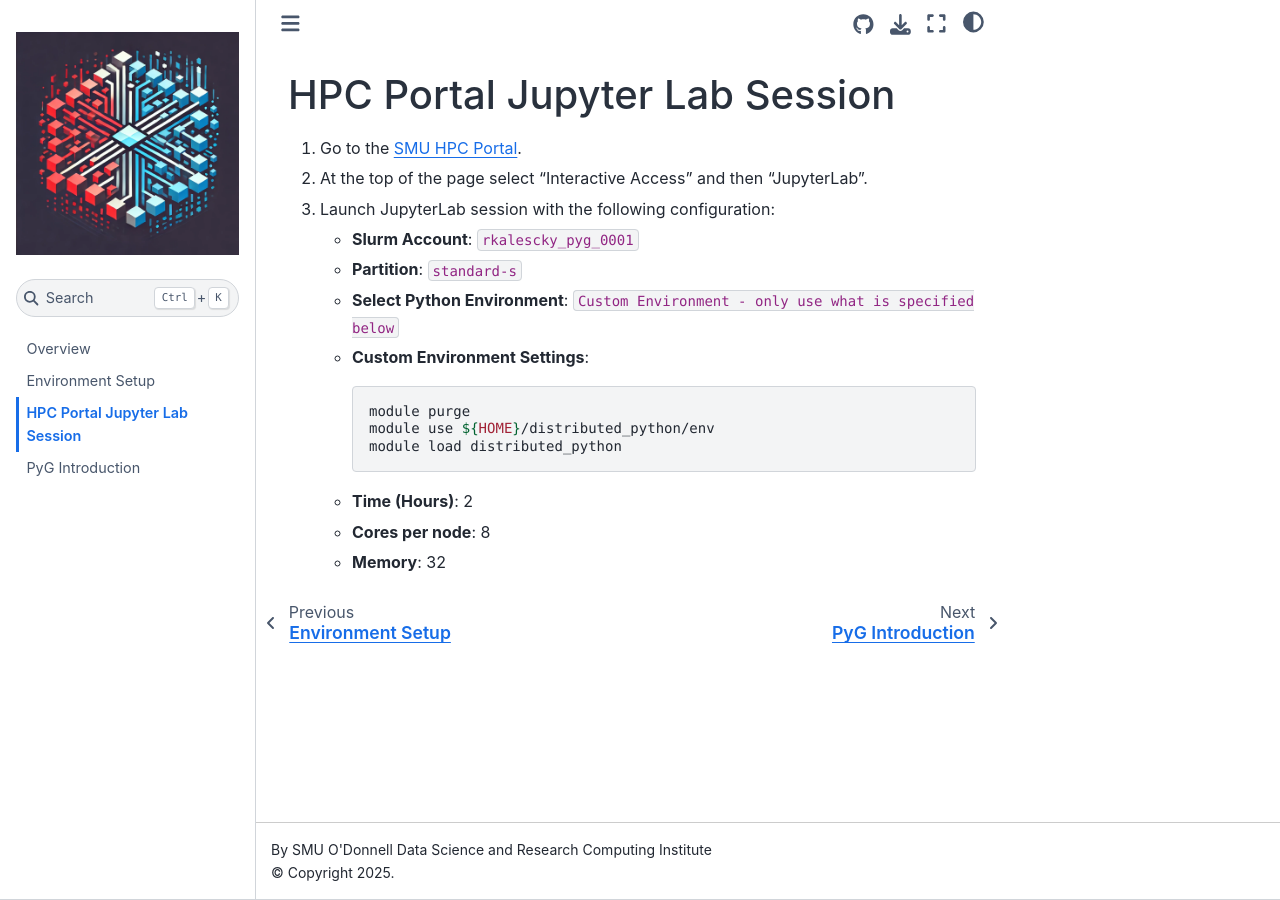
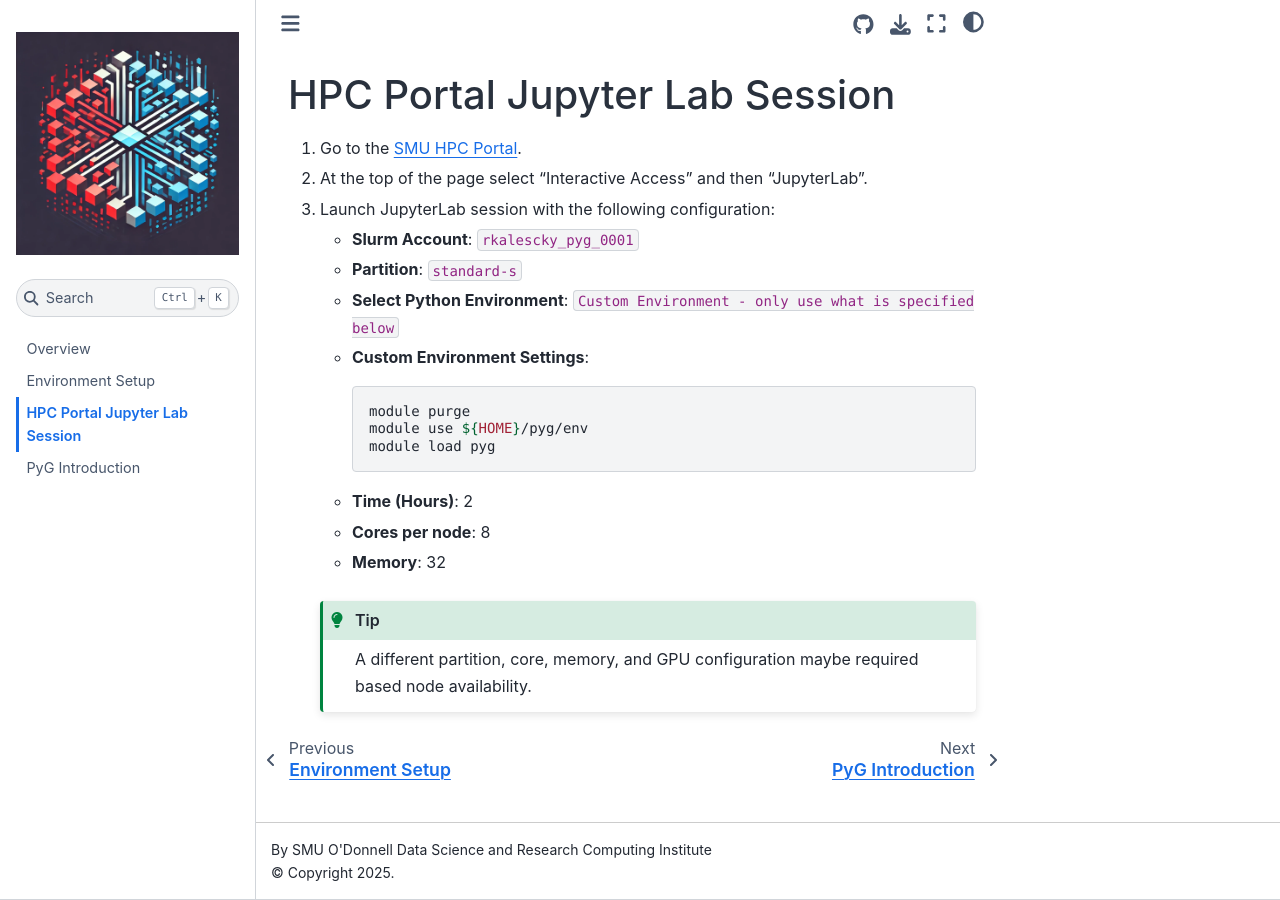
Before and after one commit to SouthernMethodistUniversity/pyg, a Jupyter Book: the page built from docs/ood_jupyter.md, in a window 1280 px wide. Built offline with Jupyter Book 1.0.4 settings and Sphinx 7.4.7 and the Sphinx Book theme 1.1.4, drawn with Linux system fonts in a browser that asks for light colours.

Commit message:
Update ood_jupyter.md

````diff
--- a/docs/ood_jupyter.md
+++ b/docs/ood_jupyter.md
@@ -9,9 +9,14 @@
     - **Custom Environment Settings**:
         ```sh
         module purge
-        module use ${HOME}/distributed_python/env
-        module load distributed_python
+        module use ${HOME}/pyg/env
+        module load pyg
         ```
     - **Time (Hours)**: 2
     - **Cores per node**: 8
     - **Memory**: 32
+
+   :::{tip}
+   A different partition, core, memory, and GPU configuration maybe required
+   based node availability.
+   :::
````
